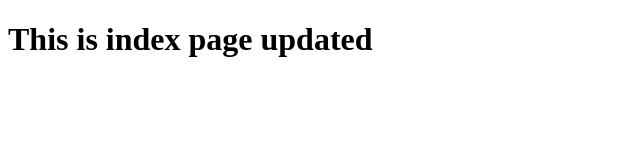
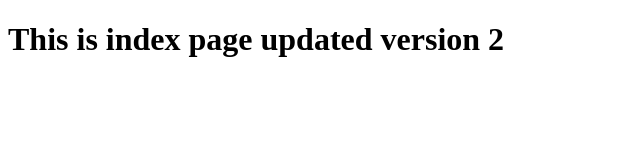
Before and after one commit to rohitw750/deployment-devops, a plain HTML site: page index.html in a window 1280 px wide. Shown: the whole page, without its empty margins (0-640 px from the left). Drawn offline with Linux system fonts and the light colour scheme.

Commit message:
version 2

```diff
--- a/index.html
+++ b/index.html
@@ -6,6 +6,6 @@
     <title>Document</title>
 </head>
 <body>
-    <h1>This is index page updated</h1>
+    <h1>This is index page updated version 2</h1>
 </body>
 </html>
```
